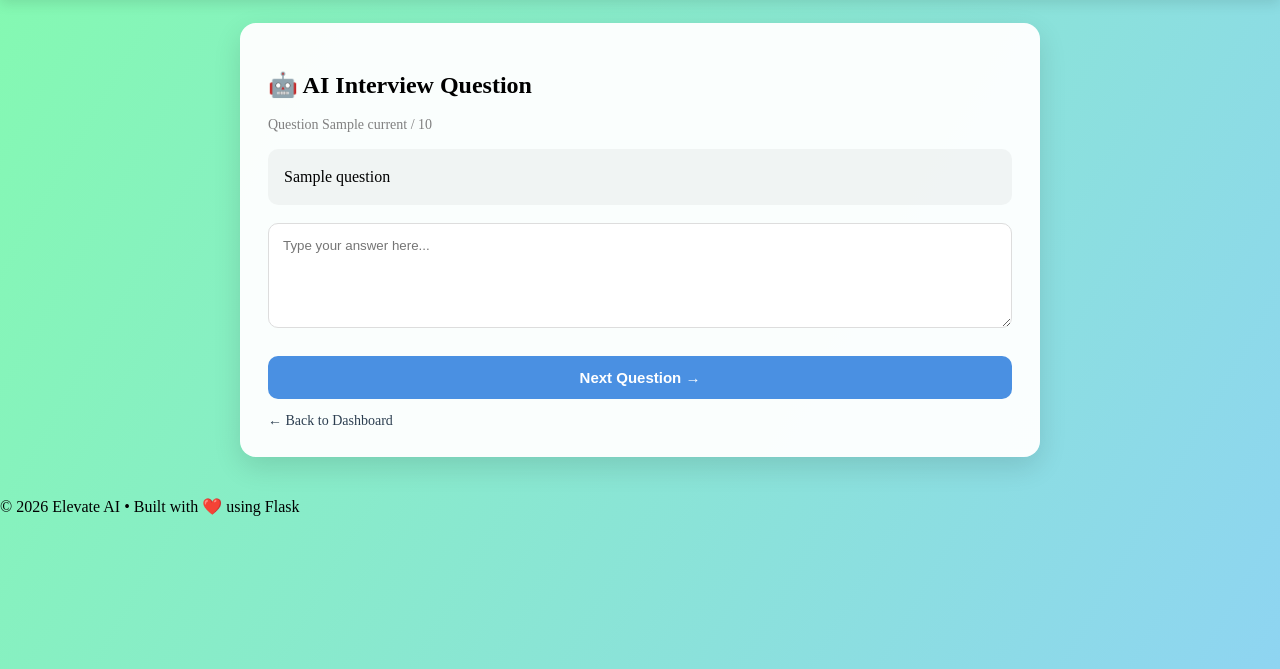
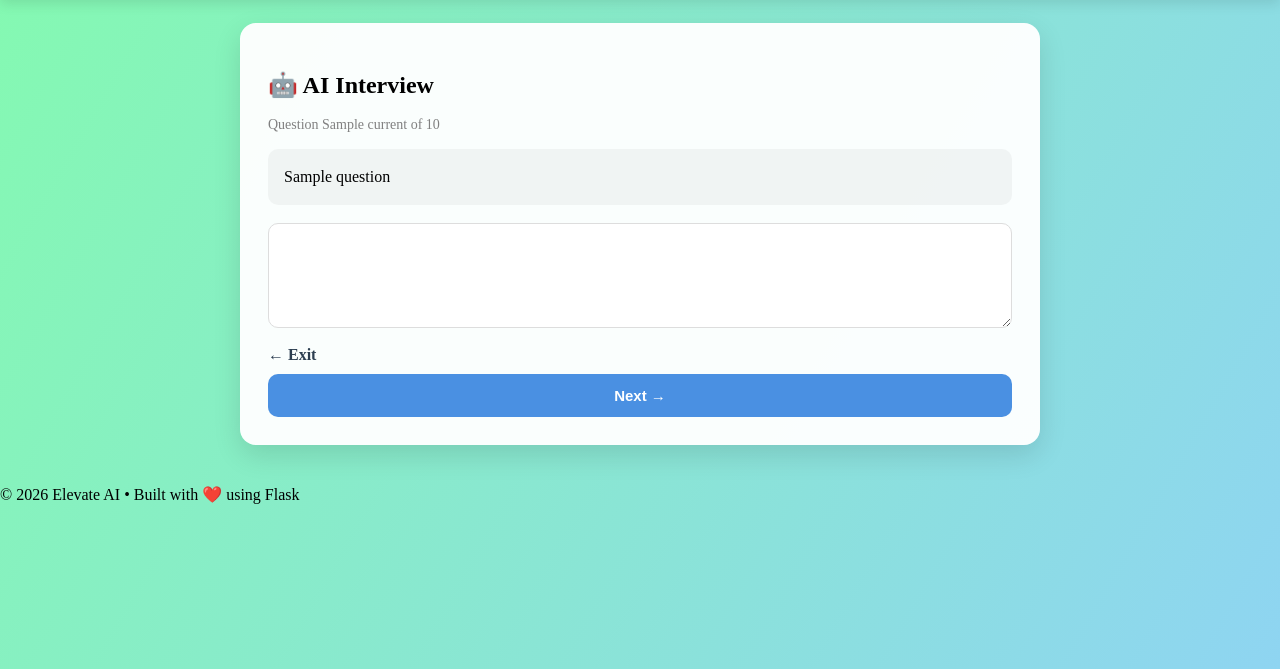
Before and after one commit to Suhas-H-N/ElevateAI, a Flask app: template templates/interview.html in a window 1280 px wide. Shown: the part 97-766 px from the top of the page. Run offline with Flask 3, Linux system fonts and the light colour scheme; the template is opened without the code that fills it: most values are stand-ins (such as "Sample title", 1, 10 or a date in 2020).

Commit message:
feat: enhance interview UI with progress bar and improved layout

```diff
--- a/templates/interview.html
+++ b/templates/interview.html
@@ -7,19 +7,42 @@
 <div class="interview-container">
 
     <div class="interview-card">
-        <h2>🤖 AI Interview Question</h2>
-        <p class="question-progress">Question {{ current }} / {{ total }}</p>
+
+        <!-- HEADER -->
+        <div class="interview-header">
+            <h2>🤖 AI Interview</h2>
+            <p class="question-progress">
+                Question {{ current }} of {{ total }}
+            </p>
+        </div>
+
+        <!-- PROGRESS BAR -->
+        <div class="progress-bar">
+            <div class="progress-fill" style="width: {{ (current / total) * 100 }}%;"></div>
+        </div>
+
+        <!-- QUESTION -->
         <div class="question-box">
             {{ question }}
         </div>
 
-        <form method="POST">
-            <textarea name="answer" rows="5" placeholder="Type your answer here..." required></textarea>
+        <!-- FORM -->
+        <form method="POST" class="answer-form">
 
-            <button type="submit" class="next-btn">Next Question →</button>
+            <textarea
+                name="answer"
+                rows="5"
+                placeholder="Type your answer here..."
+                required>
+            </textarea>
+
+            <div class="button-group">
+                <a href="/dashboard" class="back-btn">← Exit</a>
+                <button type="submit" class="next-btn">Next →</button>
+            </div>
+
         </form>
 
-        <a href="/dashboard" class="back-link">← Back to Dashboard</a>
     </div>
 
 </div>
```
